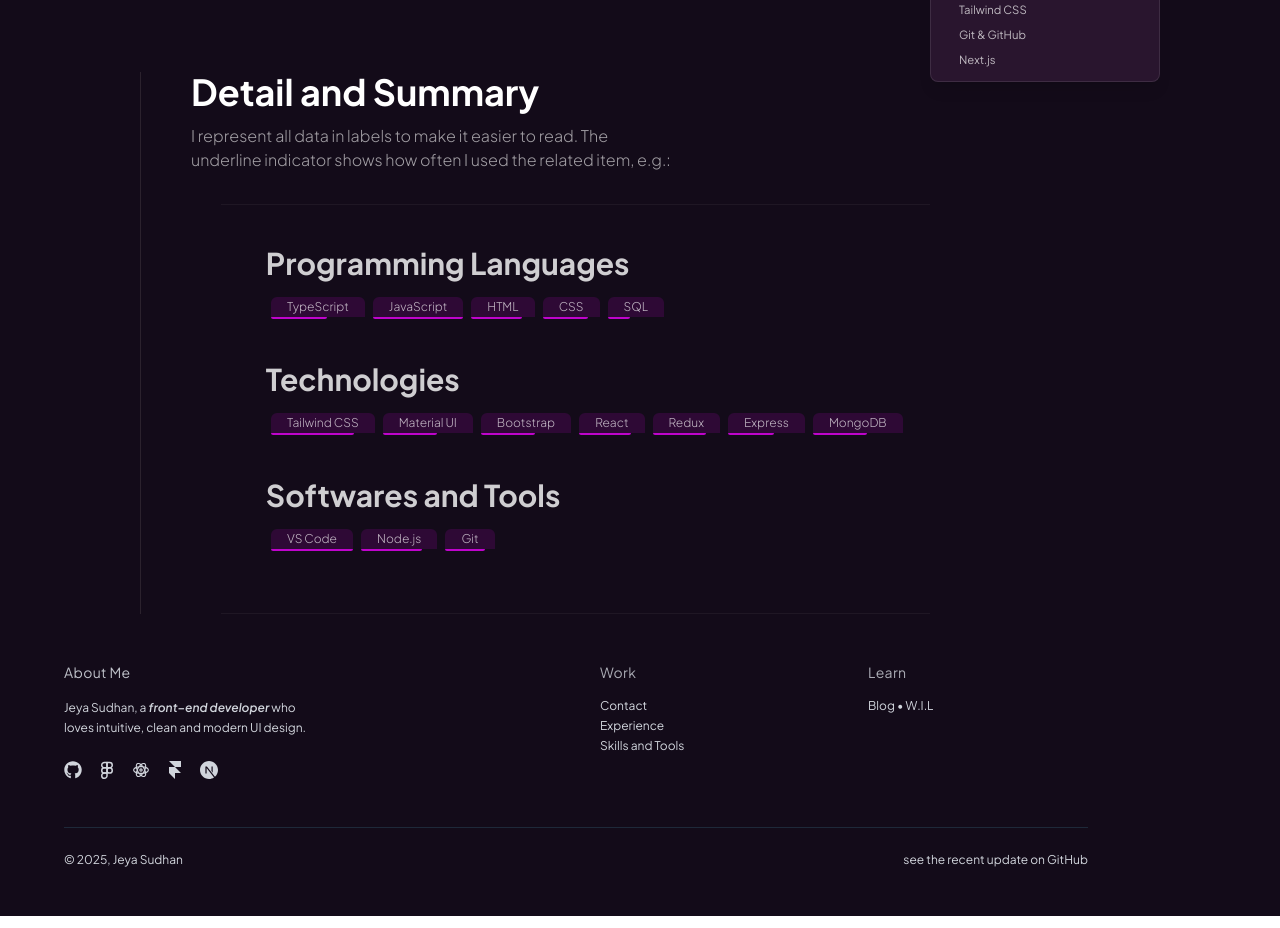
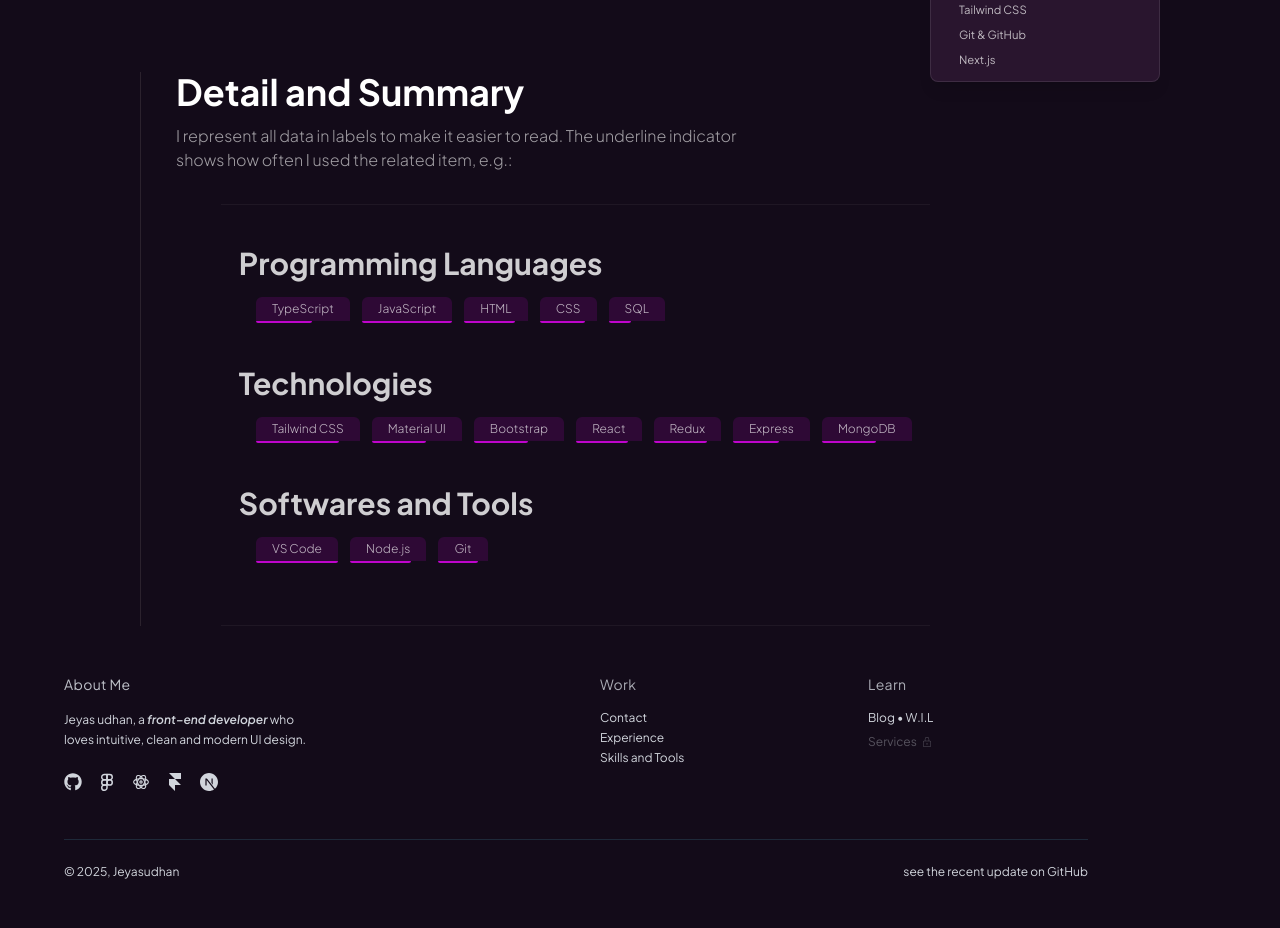
Before and after one commit to jeyasudhan2/PortFolio2025, a React (Vite) app: page /skill in a window 1280 px wide. Shown: the part 280-1208 px from the top of the page. Built offline with nearby package versions, Linux system fonts and the light colour scheme; a web font is replaced by a local one.

Commit message:
Successfully finished Pending

```diff
--- a/src/Components/Footer.jsx
+++ b/src/Components/Footer.jsx
@@ -1,4 +1,4 @@
-import React, { useContext } from "react";
+import React, { useContext, useState } from "react";
 import { FaGithub, FaXTwitter } from "react-icons/fa6";
 import { FiFigma } from "react-icons/fi";
 import { SiNextdotjs } from "react-icons/si";
@@ -7,9 +7,12 @@
 import { Link } from "react-router-dom";
 import { useNavigate } from "react-router-dom";
 import { Themecontext } from "../Hook/ThemeContext";
+import { CiLock } from "react-icons/ci";
 
 const Footer = () => {
   const { theme } = useContext(Themecontext);
+    const [active,setActive] =useState(false)
+
 
   const navigate = useNavigate();
 
@@ -32,7 +35,7 @@
             About Me
           </h3>
           <p className="text-xs text-balance leading-relaxed max-w-xs">
-            Jeya Sudhan, a{" "}
+            Jeyas udhan, a{" "}
             <i className="font-semibold italic">front–end developer </i> who
             loves intuitive, clean and modern UI design.
           </p>
@@ -91,19 +94,22 @@
         {/* LEARN */}
         <div>
           <h3 className="  text-sm opacity-80    tracking-wide mb-4">Learn</h3>
-          <ul className="space-y-2 ">
+          <ul className="space-y-2 flex flex-col ">
             <Link
               to="/blogs"
               className={`${theme == "Dark" ? `bg-[#130b19] hover:text-white  ` : ` bg-white text-black/60 hover:text-[#130b19] `} cursor-pointer`}
             >
               Blog • W.I.L
             </Link>
+            <Link className={` ${active?" not-hover:opacity-80":"opacity-35 cursor-not-allowed "} flex items-center gap-1 `} disabled={true} to={`${active?"/services":"/"}`}>
+              Services <span> <CiLock/></span>
+            </Link>
           </ul>
         </div>
       </div>
 
       <div className="flex flex-col md:flex-row justify-between items-center mt-12 pt-6 border-t border-gray-800 text-xs">
-        <p>© 2025, Jeya Sudhan</p>
+        <p>© 2025, Jeyasudhan</p>
         <p className="mt-4 md:mt-0 hover:text-white cursor-pointer">
           see the recent update on GitHub
         </p>
--- a/src/Components/ReusableModel/CodeBlock .jsx
+++ b/src/Components/ReusableModel/CodeBlock .jsx
@@ -15,7 +15,7 @@
   };
 
   return (
-    <div className="relative bg-[#2c292d33]  p-2 rounded-xl">
+    <div className="relative bg-[#2c292d33] w-3xs  lg:w-full p-2 rounded-xl">
       {/* Copy Button */}
       <button
         onClick={handleCopy}
--- a/src/Components/ReusableModel/Section.jsx
+++ b/src/Components/ReusableModel/Section.jsx
@@ -3,22 +3,31 @@
 
 export const SkillLabel = ({ name, level }) => {
   const { theme } = useContext(Themecontext);
+
   return (
-    <div className=" group flex flex-col items-start">
+    <div className="group flex flex-col items-start">
       <span
-        className={`  px-4 py-0.5  text-xs font-light ${theme == "Dark" ? `bg-[#bf04cc29] text-white/70 ` : `bg-[#c396dd]  text-[#130b19]  `}  hover:bg-[#562a59c6]  rounded-t-md`}
+        className={`px-3 sm:px-4 py-1 text-[11px] sm:text-xs font-light transition-colors duration-300 ${
+          theme === "Dark"
+            ? "bg-[#bf04cc29] text-white/70 hover:bg-[#562a59c6]"
+            : "bg-[#c396dd] text-[#130b19] hover:bg-[#b88ed2]"
+        } rounded-t-md`}
       >
         {name}
       </span>
 
-      {/* Underline Indicator */}
-      <div className="  w-full h-1   bg-transparent">
+      {/* Skill Level Indicator */}
+      <div className="w-full h-1 bg-transparent">
         <div
-          className={`h-0.5  ${theme == "Dark" ? ` bg-[#bf04cc]  group-hover:bg-[#b300ff]  text-white ` : `bg-[#442646]  group-hover:bg-[#0a060c] `} rounded-b   `}
+          className={`h-0.5 rounded-b transition-colors duration-300 ${
+            theme === "Dark"
+              ? "bg-[#bf04cc] group-hover:bg-[#b300ff]"
+              : "bg-[#442646] group-hover:bg-[#0a060c]"
+          }`}
           style={{
-            width: `${level * 20}%`, // 5 levels → 100%
+            width: `${level * 20}%`,
           }}
-        ></div>
+        />
       </div>
     </div>
   );
@@ -26,22 +35,32 @@
 
 export const Section = ({ title, items }) => {
   const { theme } = useContext(Themecontext);
+
   return (
-    <div className="mb-10 plus-jakarta text-pop-up-right-delay4">
+    <div className="mb-10 plus-jakarta text-pop-up-right-delay4 w-full">
       <h2
-        className={` -ml-15 group text-3xl font-bold ${theme == "Dark" ? ` text-white/80 ` : ` text-[#130b19] `} mb-4  `}
+        className={`ml-0 lg:-ml-15 group text-xl sm:text-2xl lg:text-3xl font-bold mb-4 transition-colors duration-300 ${
+          theme === "Dark" ? "text-white/80" : "text-[#130b19]"
+        }`}
       >
         <span
-          className={`opacity-0 group-hover:opacity-100 font-extralight text-[20px]  mr-7  ${theme == "Dark" ? ` text-white/80 ` : ` text-[#130b19] `} bg-[#e102d63d] px-1.5 rounded transition`}
+          className={`hidden lg:inline opacity-0 group-hover:opacity-100 font-extralight text-[20px] mr-4 bg-[#e102d63d] px-1.5 rounded transition-all duration-300 ${
+            theme === "Dark" ? "text-white/80" : "text-[#130b19]"
+          }`}
         >
           #
         </span>
+
         {title}
       </h2>
 
-      <div className="flex  flex-wrap   gap-2">
+      <div className="flex flex-wrap gap-2 sm:gap-3">
         {items.map((item, idx) => (
-          <SkillLabel key={idx} name={item.name} level={item.level} />
+          <SkillLabel
+            key={idx}
+            name={item.name}
+            level={item.level}
+          />
         ))}
       </div>
     </div>
--- a/src/Pages/Blogs.jsx
+++ b/src/Pages/Blogs.jsx
@@ -5,9 +5,9 @@
 
 const Blogs = () => {
   return (
-    <div className=" w-[90%] pl-5 min-h-screen plus-jakarta  ">
+    <div className=" w-full max-w-7xl mx-auto px-4 sm:px-6 lg:px-8 min-h-screen plus-jakarta  ">
       <section className="relative  ">
-        <h1 className="  text-pop-up-right font-bold     text-5xl text-[#BF40BF]  mt-6 -ml-10  lg:mt-15 ">
+        <h1 className="  text-pop-up-right font-bold  w-full  lg:text-5xl md:text-4xl  text-3xl text-[#BF40BF]  mt-6 -ml-9  lg:mt-15 ">
           Blogs • What I Learn
         </h1>
 
@@ -31,10 +31,10 @@
               className=" backdrop-blur-lg text-white/70 absolute top-2/7 "
             />
           </div>
-          <div className="   lg:col-span-2 grid place-items-start gap-4 ">
+          <div className="  lg:col-span-2 grid place-items-start gap-4 ">
             {blogs.map((content, idx) => (
               <div key={idx}>
-                <h1 className=" font-bold text-[24px] ">{content.name}</h1>
+                <h1 className=" font-bold text-xl sm:text-2xl lg:text-3xl  ">{content.name}</h1>
                 <p className="text-[14px] text-balance text-white/50 lowercase py-2  ">
                   {content.description}
                 </p>
--- a/src/Pages/Skill.jsx
+++ b/src/Pages/Skill.jsx
@@ -62,10 +62,10 @@
 
         <div className="flex flex-col items-start   justify-baseline border-l space-y-10  border-l-amber-50/10 px-20 ml-35  ">
           <div className="   flex flex-col  gap-3">
-            <h1 className="   -translate-x-20 text-xl lg:text-4xl font-bold plus-jakarta   text-pop-up-right-delay3">
+            <h1 className="   -translate-x-10 lg:-translate-x-20 text-xl sm:text-2xl lg:text-4xl font-bold plus-jakarta text-pop-up-right-delay3">
               Detail and Summary
             </h1>
-            <p className="w-[70%] -translate-x-20  text-balance text-white/60 font-light text-pop-up-right-delay4">
+            <p className="w-full sm:w-[90%] md:w-[80%] lg:w-[70%] -translate-x-10 lg:-translate-x-20 text-white/60 font-light text-pop-up-right-delay4">
               I represent all data in labels to make it easier to read. The
               underline indicator shows how often I used the related item, e.g.:
             </p>
--- a/src/index.css
+++ b/src/index.css
@@ -204,8 +204,8 @@
     opacity: 0;
   }
   100% {
-    -webkit-transform: translateX(50px);
-    transform: translateX(50px);
+    -webkit-transform: translateX(35px);
+    transform: translateX(35px);
     -webkit-transform-origin: 50% 50%;
     transform-origin: 50% 50%;
     opacity: 1;
@@ -263,12 +263,7 @@
   animation: draw-path 2s ease-out forwards;
 }
 
-/* .box{
-  border-radius: 20px;
-  border-width: 1px;
-  border-color: red;
-  corner-shape: superellipse(1);
-} */
+
 
 @keyframes draw-path {
   to {
```
